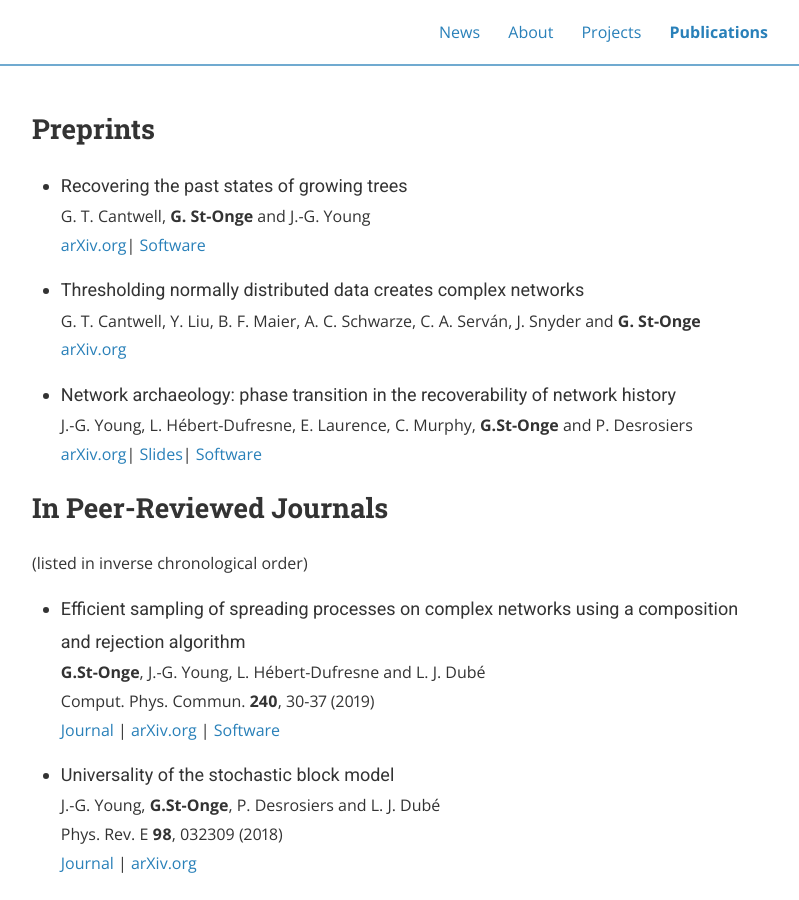
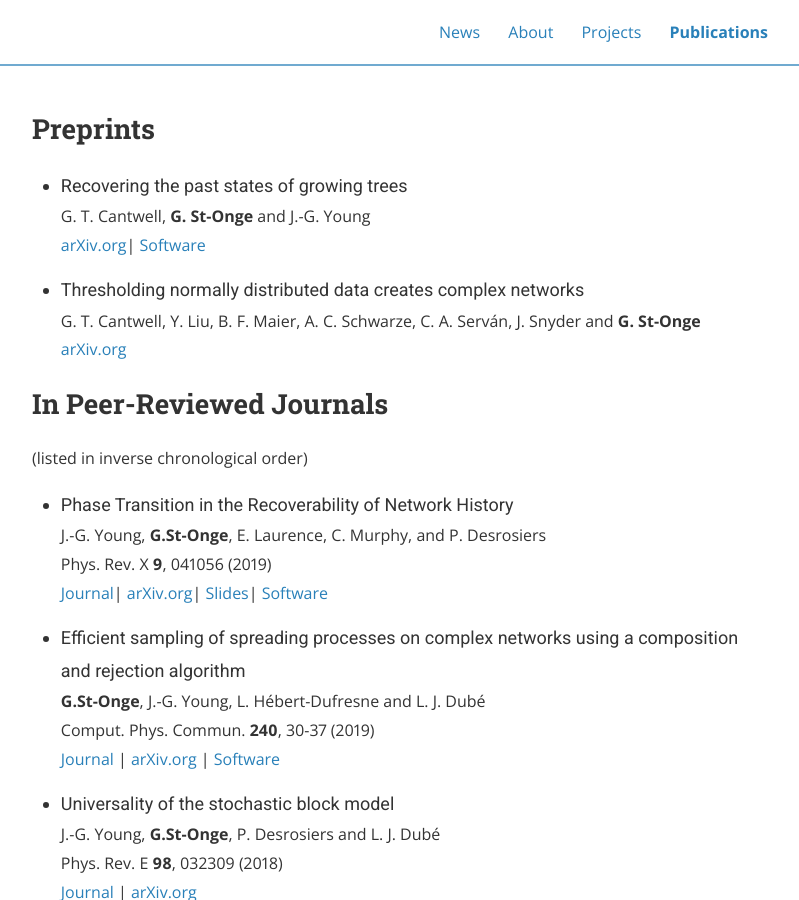
Before and after one commit to gstonge/gstonge.github.io, a Jekyll site: the page built from publications.md, in a window 1280 px wide and 900 px high. Shown: the whole window, without its empty margins (240-1039 px from the left). Built offline with Jekyll 4.4.1, drawn with Linux system fonts in a browser that asks for light colours; nearby versions of some CDN libraries.

Commit message:
archeology paper

```diff
--- a/publications.md
+++ b/publications.md
@@ -18,18 +18,20 @@ G. T. Cantwell, Y. Liu, B. F. Maier, A. C. Schwarze, C. A. Serván, J. Snyder an
 <br>
 [arXiv.org](https://arxiv.org/abs/1902.08278)
 
-* <span class="pub-title">Network archaeology: phase transition in the recoverability of network
-history</span><br>
-J.-G. Young, L. Hébert-Dufresne, E. Laurence, C. Murphy, **G.St-Onge** and
-P. Desrosiers<br>
-[arXiv.org](https://arxiv.org/abs/1803.09191)|
-[Slides](https://speakerdeck.com/jgyou/network-archaeology-phase-transition-in-the-recoverability-of-network-history)|
-[Software](https://github.com/jg-you/network-archaeology)
+
 
 
 ## In Peer-Reviewed Journals
 
 <p>(listed in inverse chronological order)</p>
+
+* <span class="pub-title">Phase Transition in the Recoverability of Network History</span><br>
+J.-G. Young, **G.St-Onge**, E. Laurence, C. Murphy, and P. Desrosiers<br>
+Phys. Rev. X **9**, 041056 (2019) <br>
+[Journal](https://doi.org/10.1103/PhysRevX.9.041056)|
+[arXiv.org](https://arxiv.org/abs/1803.09191)|
+[Slides](https://speakerdeck.com/jgyou/network-archaeology-phase-transition-in-the-recoverability-of-network-history)|
+[Software](https://github.com/jg-you/network-archaeology)
 
 * <span class="pub-title">Efficient sampling of spreading processes on complex networks using a
 composition and rejection algorithm </span><br>
```
